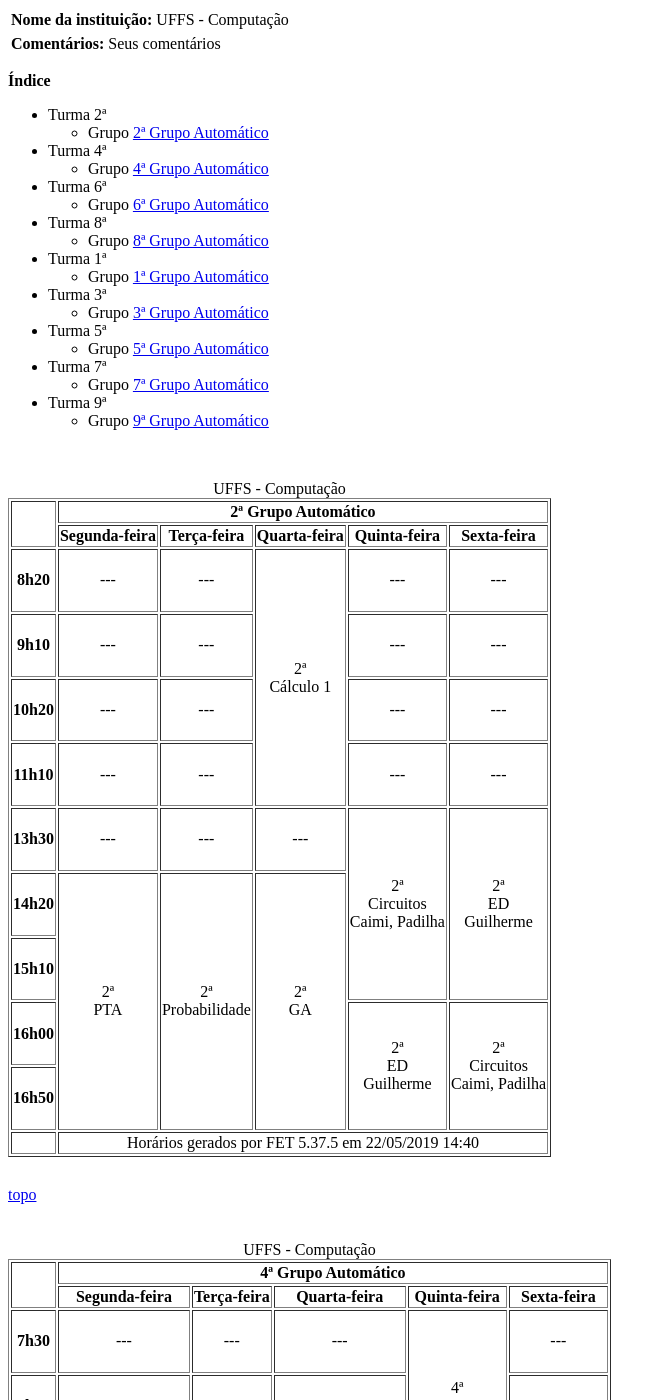
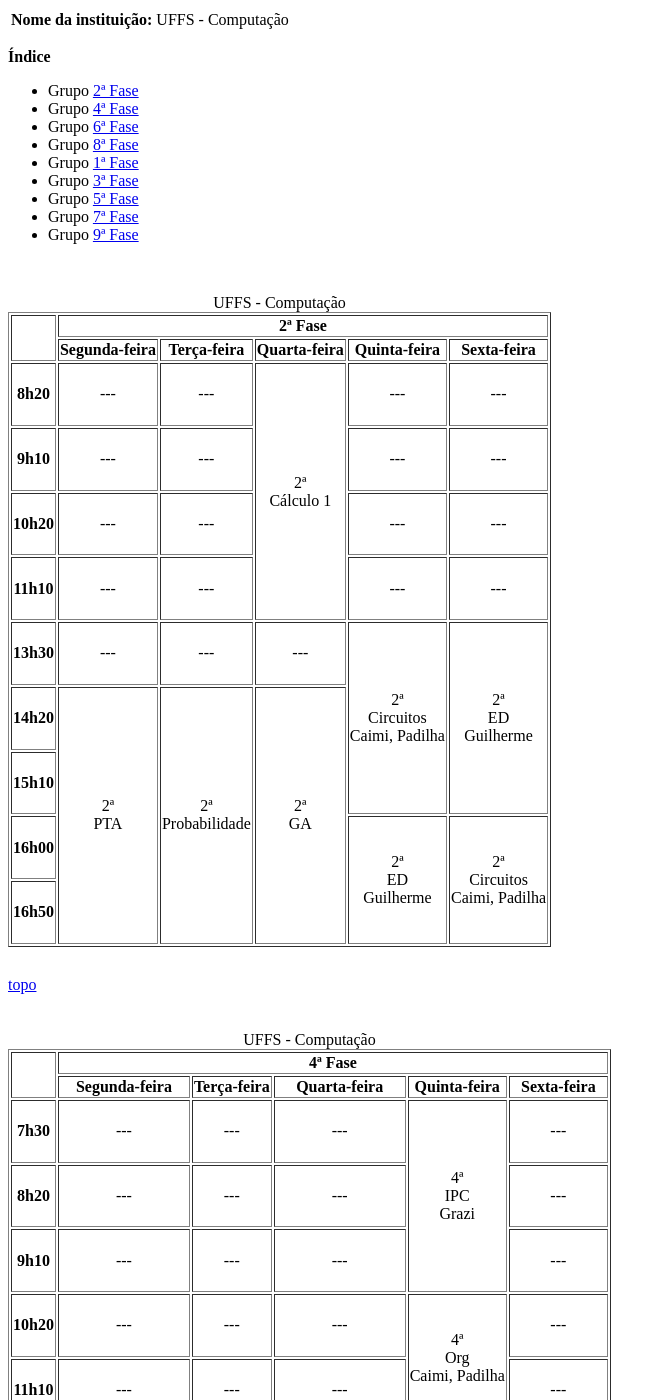
Before and after one commit to ccuffs/ccuffs.github.io, a Jekyll site: the page horario/horarios-2019-2-rc1/horarios_groups_days_horizontal.html, which Jekyll copies as it is, in a window 1280 px wide and 1400 px high. Shown: the whole window, without its empty margins (0-666 px from the left). Built offline with Jekyll 4.4.1, drawn with Linux system fonts in a browser that asks for light colours; some of the changed text lies outside the part shown.

Commit message:
html limpo

```diff
--- a/horario/horarios-2019-2-rc1/horarios_groups_days_horizontal.html
+++ b/horario/horarios-2019-2-rc1/horarios_groups_days_horizontal.html
@@ -15,85 +15,34 @@
         <td>UFFS - Computação</td>
       </tr>
     </table>
-    <table>
-      <tr align="left" valign="top">
-        <th>Comentários:</th>
-        <td>Seus comentários</td>
-      </tr>
-    </table>
     <p><strong>Índice</strong></p>
     <ul>
       <li>
-        Turma 2ª
-        <ul>
-          <li>
-            Grupo <a href="#table_2">2ª Grupo Automático</a>
-          </li>
-        </ul>
+        Grupo <a href="#table_2">2ª Fase</a>
       </li>
       <li>
-        Turma 4ª
-        <ul>
-          <li>
-            Grupo <a href="#table_5">4ª Grupo Automático</a>
-          </li>
-        </ul>
+            Grupo <a href="#table_5">4ª Fase</a>
       </li>
       <li>
-        Turma 6ª
-        <ul>
-          <li>
-            Grupo <a href="#table_8">6ª Grupo Automático</a>
-          </li>
-        </ul>
+            Grupo <a href="#table_8">6ª Fase</a>
       </li>
       <li>
-        Turma 8ª
-        <ul>
-          <li>
-            Grupo <a href="#table_11">8ª Grupo Automático</a>
-          </li>
-        </ul>
+            Grupo <a href="#table_11">8ª Fase</a>
       </li>
       <li>
-        Turma 1ª
-        <ul>
-          <li>
-            Grupo <a href="#table_14">1ª Grupo Automático</a>
-          </li>
-        </ul>
+            Grupo <a href="#table_14">1ª Fase</a>
       </li>
       <li>
-        Turma 3ª
-        <ul>
-          <li>
-            Grupo <a href="#table_17">3ª Grupo Automático</a>
-          </li>
-        </ul>
+            Grupo <a href="#table_17">3ª Fase</a>
       </li>
       <li>
-        Turma 5ª
-        <ul>
-          <li>
-            Grupo <a href="#table_20">5ª Grupo Automático</a>
-          </li>
-        </ul>
+            Grupo <a href="#table_20">5ª Fase</a>
       </li>
       <li>
-        Turma 7ª
-        <ul>
-          <li>
-            Grupo <a href="#table_23">7ª Grupo Automático</a>
-          </li>
-        </ul>
+            Grupo <a href="#table_23">7ª Fase</a>
       </li>
       <li>
-        Turma 9ª
-        <ul>
-          <li>
-            Grupo <a href="#table_26">9ª Grupo Automático</a>
-          </li>
-        </ul>
+            Grupo <a href="#table_26">9ª Fase</a>
       </li>
     </ul>
     <p>&nbsp;</p>
@@ -101,7 +50,7 @@
     <table id="table_2" border="1" class="odd_table">
       <caption>UFFS - Computação</caption>
       <thead>
-        <tr><td rowspan="2"></td><th colspan="5">2ª Grupo Automático</th></tr>
+        <tr><td rowspan="2"></td><th colspan="5">2ª Fase</th></tr>
         <tr>
           <!-- span -->
           <th class="xAxis">Segunda-feira</th>
@@ -195,7 +144,6 @@
 
 
 
-        <tr class="foot"><td></td><td colspan="5">Horários gerados por FET 5.37.5 em 22/05/2019 14:40</td></tr>
       </tbody>
     </table>
 
@@ -204,7 +152,7 @@
     <table id="table_5" border="1" class="even_table">
       <caption>UFFS - Computação</caption>
       <thead>
-        <tr><td rowspan="2"></td><th colspan="5">4ª Grupo Automático</th></tr>
+        <tr><td rowspan="2"></td><th colspan="5">4ª Fase</th></tr>
         <tr>
           <!-- span -->
           <th class="xAxis">Segunda-feira</th>
@@ -305,7 +253,6 @@
 
 
 
-        <tr class="foot"><td></td><td colspan="5">Horários gerados por FET 5.37.5 em 22/05/2019 14:40</td></tr>
       </tbody>
     </table>
 
@@ -314,7 +261,7 @@
     <table id="table_8" border="1" class="odd_table">
       <caption>UFFS - Computação</caption>
       <thead>
-        <tr><td rowspan="2"></td><th colspan="5">6ª Grupo Automático</th></tr>
+        <tr><td rowspan="2"></td><th colspan="5">6ª Fase</th></tr>
         <tr>
           <!-- span -->
           <th class="xAxis">Segunda-feira</th>
@@ -408,7 +355,6 @@
 
 
 
-        <tr class="foot"><td></td><td colspan="5">Horários gerados por FET 5.37.5 em 22/05/2019 14:40</td></tr>
       </tbody>
     </table>
 
@@ -417,7 +363,7 @@
     <table id="table_11" border="1" class="even_table">
       <caption>UFFS - Computação</caption>
       <thead>
-        <tr><td rowspan="2"></td><th colspan="5">8ª Grupo Automático</th></tr>
+        <tr><td rowspan="2"></td><th colspan="5">8ª Fase</th></tr>
         <tr>
           <!-- span -->
           <th class="xAxis">Segunda-feira</th>
@@ -483,7 +429,6 @@
 
 
 
-        <tr class="foot"><td></td><td colspan="5">Horários gerados por FET 5.37.5 em 22/05/2019 14:40</td></tr>
       </tbody>
     </table>
 
@@ -492,7 +437,7 @@
     <table id="table_14" border="1" class="odd_table">
       <caption>UFFS - Computação</caption>
       <thead>
-        <tr><td rowspan="2"></td><th colspan="5">1ª Grupo Automático</th></tr>
+        <tr><td rowspan="2"></td><th colspan="5">1ª Fase</th></tr>
         <tr>
           <!-- span -->
           <th class="xAxis">Segunda-feira</th>
@@ -551,7 +496,6 @@
           <!-- span -->
           <!-- span -->
         </tr>
-        <tr class="foot"><td></td><td colspan="5">Horários gerados por FET 5.37.5 em 22/05/2019 14:40</td></tr>
       </tbody>
     </table>
 
@@ -560,7 +504,7 @@
     <table id="table_17" border="1" class="even_table">
       <caption>UFFS - Computação</caption>
       <thead>
-        <tr><td rowspan="2"></td><th colspan="5">3ª Grupo Automático</th></tr>
+        <tr><td rowspan="2"></td><th colspan="5">3ª Fase</th></tr>
         <tr>
           <!-- span -->
           <th class="xAxis">Segunda-feira</th>
@@ -619,7 +563,6 @@
           <!-- span -->
           <!-- span -->
         </tr>
-        <tr class="foot"><td></td><td colspan="5">Horários gerados por FET 5.37.5 em 22/05/2019 14:40</td></tr>
       </tbody>
     </table>
 
@@ -628,7 +571,7 @@
     <table id="table_20" border="1" class="odd_table">
       <caption>UFFS - Computação</caption>
       <thead>
-        <tr><td rowspan="2"></td><th colspan="5">5ª Grupo Automático</th></tr>
+        <tr><td rowspan="2"></td><th colspan="5">5ª Fase</th></tr>
         <tr>
           <!-- span -->
           <th class="xAxis">Segunda-feira</th>
@@ -687,7 +630,6 @@
           <!-- span -->
           <!-- span -->
         </tr>
-        <tr class="foot"><td></td><td colspan="5">Horários gerados por FET 5.37.5 em 22/05/2019 14:40</td></tr>
       </tbody>
     </table>
 
@@ -696,7 +638,7 @@
     <table id="table_23" border="1" class="even_table">
       <caption>UFFS - Computação</caption>
       <thead>
-        <tr><td rowspan="2"></td><th colspan="5">7ª Grupo Automático</th></tr>
+        <tr><td rowspan="2"></td><th colspan="5">7ª Fase</th></tr>
         <tr>
           <!-- span -->
           <th class="xAxis">Segunda-feira</th>
@@ -755,7 +697,6 @@
           <!-- span -->
           <!-- span -->
         </tr>
-        <tr class="foot"><td></td><td colspan="5">Horários gerados por FET 5.37.5 em 22/05/2019 14:40</td></tr>
       </tbody>
     </table>
 
@@ -764,7 +705,7 @@
     <table id="table_26" border="1" class="odd_table">
       <caption>UFFS - Computação</caption>
       <thead>
-        <tr><td rowspan="2"></td><th colspan="5">9ª Grupo Automático</th></tr>
+        <tr><td rowspan="2"></td><th colspan="5">9ª Fase</th></tr>
         <tr>
           <!-- span -->
           <th class="xAxis">Segunda-feira</th>
@@ -823,7 +764,6 @@
           <td>---</td>
           <td>---</td>
         </tr>
-        <tr class="foot"><td></td><td colspan="5">Horários gerados por FET 5.37.5 em 22/05/2019 14:40</td></tr>
       </tbody>
     </table>
 
```
